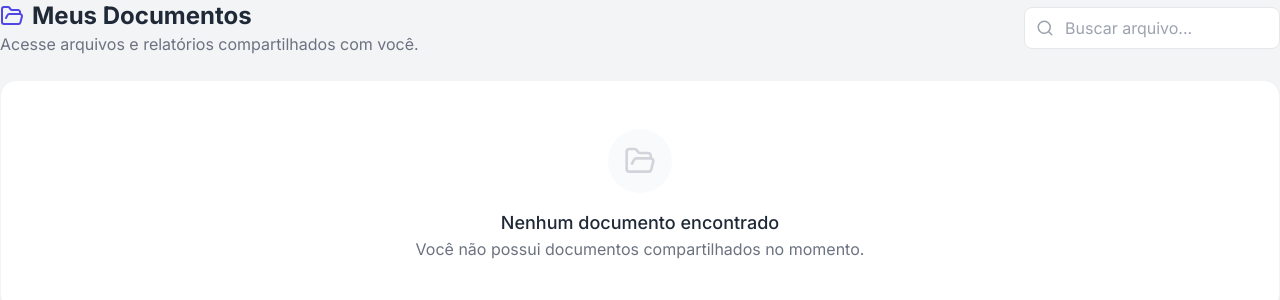
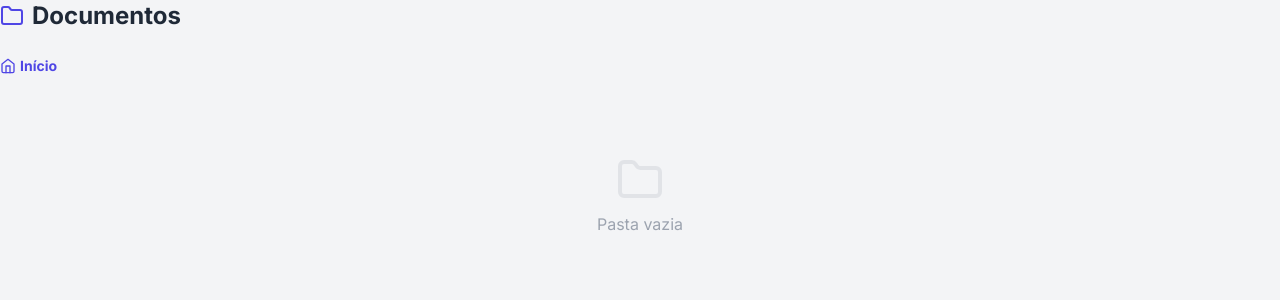
Before and after one commit to Helgonhc/chameiapp-portal, a Next.js app: page /documents in a window 1280 px wide. Shown: the top 300 px of the page. Built offline with nearby package versions, Linux system fonts and the light colour scheme.

Commit message:
feat: advanced document folder system for client view

```diff
--- a/app/documents/page.tsx
+++ b/app/documents/page.tsx
@@ -2,13 +2,39 @@
 
 import { useState, useEffect } from 'react';
 import { supabase } from '@/lib/supabase';
-import { File, Download, Search, FolderOpen, Calendar, HardDrive } from 'lucide-react';
+import { File, Download, Search, Folder, Calendar, HardDrive, ChevronRight, Home, ArrowLeft } from 'lucide-react';
 import toast from 'react-hot-toast';
 
+type DocFile = {
+    id: string;
+    title: string;
+    file_url: string;
+    file_type: string;
+    file_size: number;
+    category: string;
+    subcategory: string | null;
+    reference_date: string;
+    created_at: string;
+};
+
+type FolderStructure = {
+    [category: string]: {
+        [subcategoryOrYear: string]: any;
+    };
+};
+
+const CATEGORY_COLORS: any = {
+    'ART': 'text-blue-600 bg-blue-50',
+    'Laudo': 'text-orange-600 bg-orange-50',
+    'Ordem de Serviço': 'text-gray-600 bg-gray-50',
+    'Nota Fiscal': 'text-green-600 bg-green-50',
+    'Outros': 'text-purple-600 bg-purple-50',
+};
+
 export default function DocumentsPage() {
-    const [documents, setDocuments] = useState<any[]>([]);
+    const [documents, setDocuments] = useState<DocFile[]>([]);
     const [loading, setLoading] = useState(true);
-    const [searchTerm, setSearchTerm] = useState('');
+    const [currentPath, setCurrentPath] = useState<string[]>([]); // Navigation path e.g. ['Laudo', 'SPDA', '2024']
 
     useEffect(() => {
         loadDocuments();
@@ -19,39 +45,28 @@ export default function DocumentsPage() {
             const { data: { user } } = await supabase.auth.getUser();
             if (!user) return;
 
-            const { data: profile } = await supabase
-                .from('profiles')
-                .select('client_id')
-                .eq('id', user.id)
-                .single();
-
-            if (!profile?.client_id) {
-                setLoading(false);
-                return;
-            }
+            const { data: profile } = await supabase.from('profiles').select('client_id').eq('id', user.id).single();
+            if (!profile?.client_id) { setLoading(false); return; }
 
             const { data, error } = await supabase
                 .from('client_documents')
                 .select('*')
                 .eq('client_id', profile.client_id)
-                .order('created_at', { ascending: false });
+                .order('reference_date', { ascending: false });
 
             if (error) throw error;
             setDocuments(data || []);
         } catch (error) {
-            console.error('Erro ao carregar documentos:', error);
-            toast.error('Não foi possível carregar seus documentos');
+            console.error('Erro:', error);
+            toast.error('Erro ao carregar documentos');
         } finally {
             setLoading(false);
         }
     }
 
-    async function handleDownload(doc: any) {
+    async function handleDownload(doc: DocFile) {
         try {
-            const { data, error } = await supabase.storage
-                .from('documents')
-                .createSignedUrl(doc.file_url, 60);
-
+            const { data, error } = await supabase.storage.from('documents').createSignedUrl(doc.file_url, 60);
             if (error) throw error;
             window.open(data.signedUrl, '_blank');
         } catch (error) {
@@ -59,87 +74,208 @@ export default function DocumentsPage() {
         }
     }
 
-    const filteredDocs = documents.filter(doc =>
-        doc.title.toLowerCase().includes(searchTerm.toLowerCase())
-    );
+    // --- Logic to filter/group based on currentPath ---
+    const getCurrentItems = () => {
+        // Level 0: Categories (Root)
+        if (currentPath.length === 0) {
+            const categories = Array.from(new Set(documents.map(d => d.category || 'Outros')));
+            return categories.map(cat => ({ type: 'folder', name: cat, count: documents.filter(d => (d.category || 'Outros') === cat).length }));
+        }
+
+        const category = currentPath[0];
+
+        // Filter docs by current category
+        let docs = documents.filter(d => (d.category || 'Outros') === category);
+
+        // Special Case: Laudos have subcategories
+        if (category === 'Laudo') {
+            // Level 1 (Laudo): Subcategories
+            if (currentPath.length === 1) {
+                const subcategories = Array.from(new Set(docs.map(d => d.subcategory || 'Geral')));
+                return subcategories.map(sub => ({ type: 'folder', name: sub, count: docs.filter(d => (d.subcategory || 'Geral') === sub).length }));
+            }
+
+            // Filter docs by subcategory
+            const subcategory = currentPath[1];
+            docs = docs.filter(d => (d.subcategory || 'Geral') === subcategory);
+
+            // Level 2 (Laudo): Years
+            if (currentPath.length === 2) {
+                const years = Array.from(new Set(docs.map(d => d.reference_date ? d.reference_date.substring(0, 4) : 'Sem Data')));
+                return years.sort().reverse().map(year => ({ type: 'folder', name: year, count: docs.filter(d => (d.reference_date ? d.reference_date.substring(0, 4) : 'Sem Data') === year).length }));
+            }
+
+            // Level 3 (Laudo): Files by Month (or just files if we want simpler)
+            // Let's list files directly inside Year for simplicity, or add Month folder?
+            // User asked for "Pastas coloridas de acordo com ano e meses". So let's add Month folder.
+            const year = currentPath[2];
+            docs = docs.filter(d => (d.reference_date ? d.reference_date.substring(0, 4) : 'Sem Data') === year);
+
+            if (currentPath.length === 3) {
+                const months = Array.from(new Set(docs.map(d => d.reference_date ? d.reference_date.substring(5, 7) : '00')));
+                return months.sort().reverse().map(month => ({ type: 'folder', name: getMonthName(month), id: month, count: docs.filter(d => (d.reference_date ? d.reference_date.substring(5, 7) : '00') === month).length }));
+            }
+
+            // Level 4 (Final): Files
+            const monthName = currentPath[3];
+            // We need to match back the month number or name logic.
+            // Since we passed the name to the folder, we have to filter by name?
+            // Better to just filter by docs remaining.
+            // Actually, if we are at Level 4, we just show docs filtered by month.
+            // But wait, the previous level map returned objects.
+            // Let's simplify: if we are at level 3, we clicked a Month.
+            // We need the ID (01, 02) to filter.
+            // Since specific implementation might be tricky with just names in path, let's look at last path item.
+            // Ideally we store IDs in path, but here names are easier for breadcrumb.
+            // I'll assume standard month names.
+            return docs.filter(d => getMonthName(d.reference_date ? d.reference_date.substring(5, 7) : '00') === monthName).map(d => ({ type: 'file', ...d }));
+        }
+
+        // Generic Categories (ART, NF, etc) -> Year -> Month -> Files
+        // Level 1: Years
+        if (currentPath.length === 1) {
+            const years = Array.from(new Set(docs.map(d => d.reference_date ? d.reference_date.substring(0, 4) : 'Sem Data')));
+            return years.sort().reverse().map(year => ({ type: 'folder', name: year, count: docs.filter(d => (d.reference_date ? d.reference_date.substring(0, 4) : 'Sem Data') === year).length }));
+        }
+
+        const year = currentPath[1];
+        docs = docs.filter(d => (d.reference_date ? d.reference_date.substring(0, 4) : 'Sem Data') === year);
+
+        // Level 2: Months
+        if (currentPath.length === 2) {
+            const months = Array.from(new Set(docs.map(d => d.reference_date ? d.reference_date.substring(5, 7) : '00')));
+            return months.sort().reverse().map(month => ({ type: 'folder', name: getMonthName(month), id: month, count: docs.filter(d => (d.reference_date ? d.reference_date.substring(5, 7) : '00') === month).length }));
+        }
+
+        // Level 3: Files
+        const monthName = currentPath[2];
+        return docs.filter(d => getMonthName(d.reference_date ? d.reference_date.substring(5, 7) : '00') === monthName).map(d => ({ type: 'file', ...d }));
+    };
+
+    function getMonthName(month: string) {
+        const months: Record<string, string> = {
+            '01': 'Janeiro', '02': 'Fevereiro', '03': 'Março', '04': 'Abril', '05': 'Maio', '06': 'Junho',
+            '07': 'Julho', '08': 'Agosto', '09': 'Setembro', '10': 'Outubro', '11': 'Novembro', '12': 'Dezembro', '00': 'Geral'
+        };
+        return months[month] || month;
+    }
+
+    const items = getCurrentItems();
+
+    function navigateTo(name: string) {
+        setCurrentPath([...currentPath, name]); // Add folder to path
+    }
+
+    function navigateUp() {
+        setCurrentPath(currentPath.slice(0, -1));
+    }
+
+    function navigateToBreadcrumb(index: number) {
+        setCurrentPath(currentPath.slice(0, index + 1));
+    }
 
     return (
-        <div className="space-y-6 animate-fadeIn">
+        <div className="space-y-6 animate-fadeIn pb-20">
             {/* Header */}
-            <div className="flex flex-col md:flex-row md:items-center justify-between gap-4">
-                <div>
+            <div className="flex items-center justify-between">
                 <h1 className="text-2xl font-bold text-gray-800 flex items-center gap-2">
-                        <FolderOpen className="text-indigo-600" />
-                        Meus Documentos
+                    <Folder className="text-indigo-600" />
+                    Documentos
                 </h1>
-                    <p className="text-gray-500">Acesse arquivos e relatórios compartilhados com você.</p>
             </div>
 
-                <div className="relative w-full md:w-64">
-                    <Search className="absolute left-3 top-1/2 -translate-y-1/2 text-gray-400" size={18} />
-                    <input
-                        type="text"
-                        placeholder="Buscar arquivo..."
-                        value={searchTerm}
-                        onChange={(e) => setSearchTerm(e.target.value)}
-                        className="w-full pl-10 pr-4 py-2 rounded-lg border border-gray-200 focus:border-indigo-500 focus:ring-2 focus:ring-indigo-100 outline-none transition-all"
-                    />
+            {/* Breadcrumb */}
+            <div className="flex items-center gap-2 text-sm text-gray-500 overflow-x-auto pb-2">
+                <button
+                    onClick={() => setCurrentPath([])}
+                    className={`flex items-center gap-1 hover:text-indigo-600 transition-colors ${currentPath.length === 0 ? 'text-indigo-600 font-bold' : ''}`}
+                >
+                    <Home size={16} /> Início
+                </button>
+                {currentPath.map((item, index) => (
+                    <div key={index} className="flex items-center gap-2 whitespace-nowrap">
+                        <ChevronRight size={14} className="text-gray-300" />
+                        <button
+                            onClick={() => navigateToBreadcrumb(index)}
+                            className={`hover:text-indigo-600 transition-colors ${index === currentPath.length - 1 ? 'text-indigo-600 font-bold' : ''}`}
+                        >
+                            {item}
+                        </button>
+                    </div>
+                ))}
+            </div>
+
+            {/* Back Button (if deep) */}
+            {currentPath.length > 0 && (
+                <button onClick={navigateUp} className="flex items-center gap-2 text-sm text-gray-500 hover:text-gray-900 transition-colors mb-4">
+                    <ArrowLeft size={16} /> Voltar
+                </button>
+            )}
+
+            {loading ? (
+                <div className="grid grid-cols-2 md:grid-cols-4 gap-4">
+                    {[1, 2, 3, 4].map(i => <div key={i} className="h-24 bg-gray-100 rounded-xl animate-pulse"></div>)}
+                </div>
+            ) : (
+                <div className="grid grid-cols-2 sm:grid-cols-3 md:grid-cols-4 lg:grid-cols-5 gap-4">
+                    {items.map((item: any, idx) => (
+                        item.type === 'folder' ? (
+                            // RENDER FOLDER
+                            <div
+                                key={idx}
+                                onClick={() => navigateTo(item.name)}
+                                className={`
+                                    cursor-pointer p-5 rounded-2xl border border-gray-100 shadow-sm
+                                    hover:shadow-md hover:scale-105 transition-all
+                                    flex flex-col items-center justify-center text-center gap-3
+                                    bg-white
+                                `}
+                            >
+                                <div className={`p-3 rounded-full ${CATEGORY_COLORS[currentPath[0] || item.name] || 'bg-indigo-50 text-indigo-600'}`}>
+                                    <Folder size={32} />
+                                </div>
+                                <div>
+                                    <h3 className="font-bold text-gray-800 text-sm">{item.name}</h3>
+                                    <p className="text-xs text-gray-400">{item.count} arquivos</p>
                                 </div>
                             </div>
-
-            {loading ? (
-                <div className="grid grid-cols-1 sm:grid-cols-2 lg:grid-cols-3 gap-4">
-                    {[1, 2, 3].map(i => (
-                        <div key={i} className="h-32 bg-gray-100 rounded-xl animate-pulse"></div>
-                    ))}
-                </div>
-            ) : filteredDocs.length === 0 ? (
-                <div className="text-center py-12 bg-white rounded-2xl shadow-sm border border-gray-100">
-                    <div className="w-16 h-16 bg-gray-50 rounded-full flex items-center justify-center mx-auto mb-4">
-                        <FolderOpen className="w-8 h-8 text-gray-300" />
-                    </div>
-                    <h3 className="text-lg font-medium text-gray-800">Nenhum documento encontrado</h3>
-                    <p className="text-gray-500">Você não possui documentos compartilhados no momento.</p>
-                </div>
                         ) : (
-                <div className="grid grid-cols-1 sm:grid-cols-2 lg:grid-cols-3 xl:grid-cols-4 gap-4">
-                    {filteredDocs.map((doc) => (
-                        <div key={doc.id} className="group bg-white p-4 rounded-xl shadow-sm border border-gray-100 hover:shadow-md hover:border-indigo-100 transition-all">
-                            <div className="flex items-start justify-between mb-3">
-                                <div className="p-3 bg-indigo-50 text-indigo-600 rounded-lg group-hover:scale-110 transition-transform">
+                            // RENDER FILE
+                            <div
+                                key={item.id}
+                                className="group relative bg-white p-4 rounded-2xl shadow-sm border border-gray-100 hover:shadow-md transition-all flex flex-col justify-between"
+                            >
+                                <div>
+                                    <div className="flex justify-between items-start mb-3">
+                                        <div className="p-2 bg-gray-50 text-indigo-600 rounded-lg">
                                             <File size={24} />
                                         </div>
-                                {doc.file_type && (
-                                    <span className="text-[10px] font-bold uppercase bg-gray-100 text-gray-500 px-2 py-1 rounded">
-                                        {doc.file_type}
+                                        <span className="text-[10px] uppercase font-bold text-gray-400 bg-gray-100 px-2 py-1 rounded">
+                                            {item.file_type}
                                         </span>
-                                )}
                                     </div>
-
-                            <h3 className="font-semibold text-gray-800 mb-1 truncate" title={doc.title}>
-                                {doc.title}
-                            </h3>
-
-                            <div className="space-y-1 mb-4">
-                                <div className="flex items-center gap-2 text-xs text-gray-500">
-                                    <Calendar size={12} />
-                                    {new Date(doc.created_at).toLocaleDateString('pt-BR')}
-                                </div>
-                                <div className="flex items-center gap-2 text-xs text-gray-500">
-                                    <HardDrive size={12} />
-                                    {(doc.file_size / 1024).toFixed(1)} KB
+                                    <h4 className="font-semibold text-gray-800 text-sm line-clamp-2 mb-1" title={item.title}>{item.title}</h4>
+                                    <div className="text-xs text-gray-500 flex items-center gap-1 mb-4">
+                                        <Calendar size={10} /> {new Date(item.created_at).toLocaleDateString()}
                                     </div>
                                 </div>
 
                                 <button
-                                onClick={() => handleDownload(doc)}
-                                className="w-full py-2 bg-white border border-indigo-100 text-indigo-600 font-medium rounded-lg hover:bg-indigo-50 hover:border-indigo-200 flex items-center justify-center gap-2 transition-colors"
+                                    onClick={() => handleDownload(item)}
+                                    className="w-full py-2 flex items-center justify-center gap-2 bg-indigo-50 text-indigo-600 rounded-xl font-medium text-xs hover:bg-indigo-100 transition-colors"
                                 >
-                                <Download size={16} />
-                                Baixar
+                                    <Download size={14} /> Download
                                 </button>
                             </div>
+                        )
                     ))}
+
+                    {items.length === 0 && (
+                        <div className="col-span-full py-12 text-center text-gray-400">
+                            <Folder className="w-12 h-12 mx-auto mb-2 opacity-20" />
+                            <p>Pasta vazia</p>
+                        </div>
+                    )}
                 </div>
             )}
         </div>
```
Lines whose indentation alone changed are shown as unchanged.
